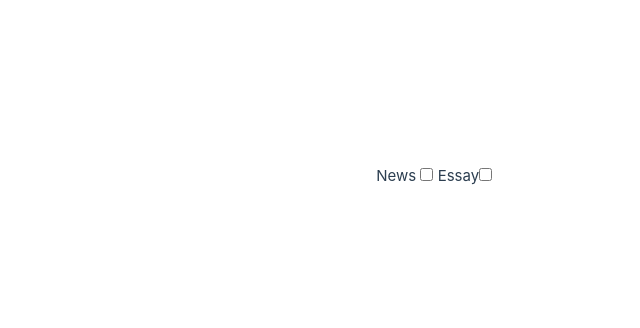
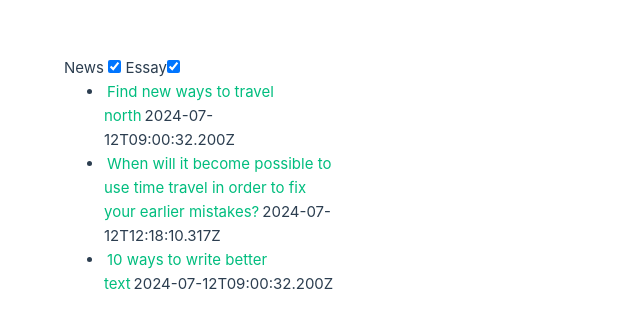
Before and after one commit to turbolukoshko/cr-news, a Vue app: page / in a window 1280 px wide. Shown: the part 224-552 px from the top of the page, without its empty margins (0-640 px from the left). Built offline with nearby package versions, Linux system fonts and the light colour scheme.

Commit message:
created filter for news and essays, added data with filters and articles

```diff
--- a/src/components/LatestArticles.vue
+++ b/src/components/LatestArticles.vue
@@ -2,12 +2,83 @@
   <div class="latest-updates">
     <div class="filter-panel">
       <label for="news">News </label>
-      <input type="checkbox" id="news" />
+      <input type="checkbox" v-model="filters.news" id="news" />
       <label for="essays"> Essay</label>
-      <input type="checkbox" id="essays" />
+      <input type="checkbox" v-model="filters.essays" id="essays" />
     </div>
     <div class="article-box">
-      <ul></ul>
+      <ul>
+        <li v-for="article in filteredArticles" :key="article.url">
+          <a :href="article.url" :title="article.title">{{ article.title }}</a>
+          <span>{{ article.publishDate }}</span>
+        </li>
+      </ul>
     </div>
   </div>
 </template>
+
+<script>
+export default {
+  data() {
+    return {
+      filters: {
+        news: true,
+        essays: true
+      },
+      articles: window.LATEST_ARTICLES || [
+        {
+          title: 'Find new ways to travel north',
+          publishDate: '2024-07-12T09:00:32.200Z',
+          category: 'news',
+          url: '/articles/4738.html'
+        },
+        {
+          title:
+            'When will it become possible to use time travel in order to fix your earlier mistakes?',
+          publishDate: '2024-07-12T12:18:10.317Z',
+          category: 'essay',
+          url: '/articles/7256.html'
+        },
+        {
+          title: '10 ways to write better text',
+          publishDate: '2024-07-12T09:00:32.200Z',
+          category: 'news',
+          url: '/articles/7247.html'
+        },
+        {
+          title: 'Announcement: we have a new website category',
+          publishDate: '2024-05-30T17:12:13.102Z',
+          category: 'news',
+          url: '/articles/1749.html'
+        },
+        {
+          title: 'Weekly news',
+          publishDate: '2023-05-29T00:23:15.276Z',
+          category: 'news',
+          url: '/articles/1538.html'
+        },
+        {
+          title: 'In-depth travel guide for Tanzania',
+          publishDate: '2023-05-31T11:12:43.003Z',
+          category: 'essay',
+          url: '/articles/2594.html'
+        }
+      ]
+    }
+  },
+  computed: {
+    filteredArticles() {
+      const { news, essays } = this.filters
+
+      return this.articles.filter((article) => {
+        const isRecent =
+          new Date(article.publishDate) >= new Date(Date.now() - 7 * 24 * 60 * 60 * 1000)
+        return (
+          isRecent &&
+          ((news && article.category === 'news') || (essays && article.category === 'essay'))
+        )
+      })
+    }
+  }
+}
+</script>
```
